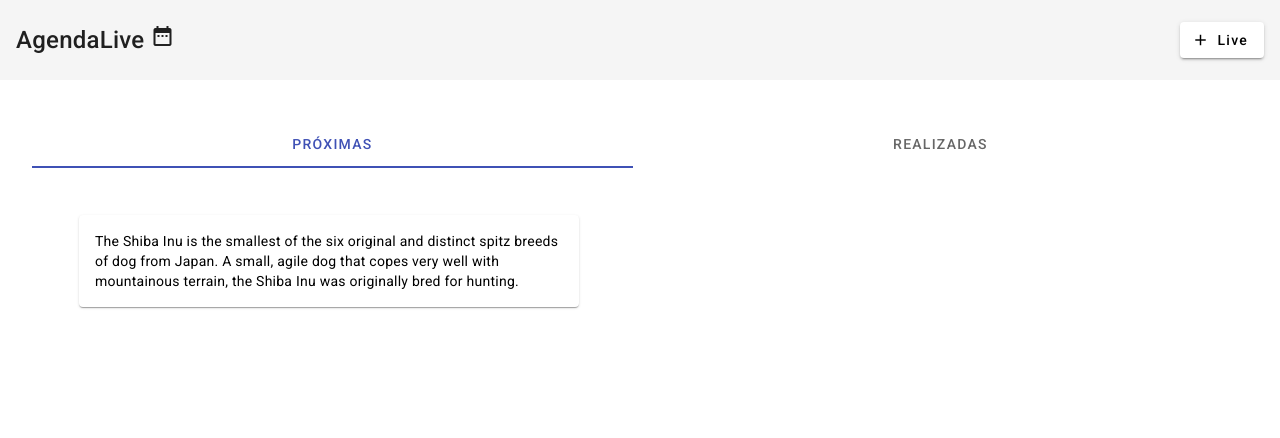
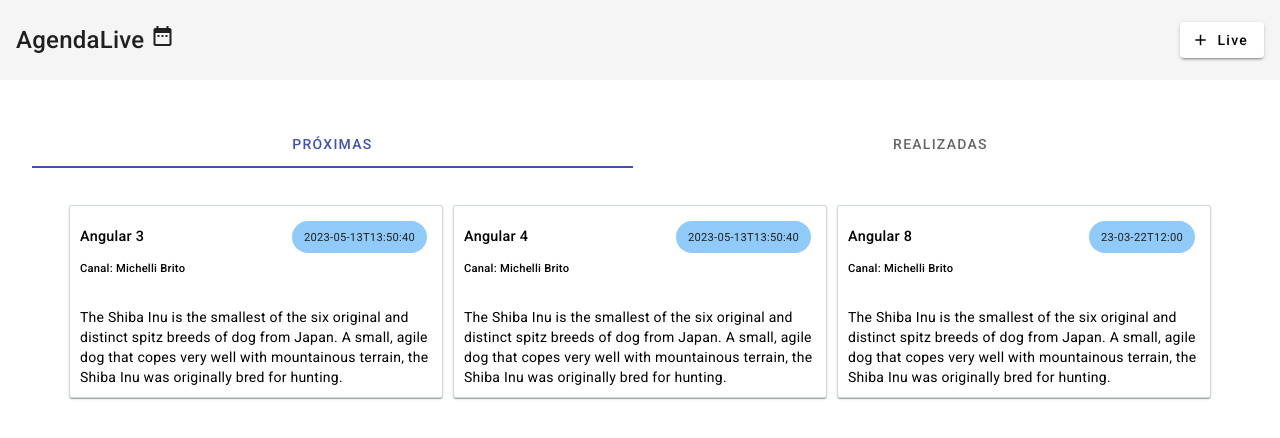
Before and after one commit to gustavoestevesr/agenda-live-angular, an Angular app: page / in a window 1280 px wide. Shown: the top 438 px of the page. Built offline with nearby package versions, Linux system fonts and the light colour scheme; data requests are answered from the project's data file.

Commit message:
Renderizando dados do componente Live List no HTML

```diff
--- a/src/app/app.module.ts
+++ b/src/app/app.module.ts
@@ -2,6 +2,7 @@ import { HttpClientModule } from '@angular/common/http';
 import { NgModule } from '@angular/core';
 import { MatButtonModule } from '@angular/material/button';
 import { MatCardModule } from '@angular/material/card';
+import { MatChipsModule } from '@angular/material/chips';
 import { MatIconModule } from '@angular/material/icon';
 import { MatTabsModule } from '@angular/material/tabs';
 import { MatToolbarModule } from '@angular/material/toolbar';
@@ -28,7 +29,8 @@ import { LiveListComponent } from './views/home/live-list/live-list.component';
     MatButtonModule,
     MatTabsModule,
     MatCardModule,
-    HttpClientModule
+    HttpClientModule,
+    MatChipsModule
   ],
   providers: [],
   bootstrap: [AppComponent]
--- a/src/app/views/home/live-list/live-list.component.css
+++ b/src/app/views/home/live-list/live-list.component.css
@@ -1,3 +1,22 @@
-.example-card {
-  max-width: 500px;
+.mat-card-live {
+  border: 1px solid #cfd8dc;
+  border-radius: 4px 3px 6px / 2px 4px;
+  padding-top: 15px;
+  padding-left: 0%;
+  padding-right: 0%;
+  padding-bottom: 0%;
+  margin: 5px;
 }
+
+.mat-card-title-live {
+  padding-left: 10px;
+  padding-top: 0px;
+  padding-right: 15px;
+  margin-bottom: 0px;
+  min-height: 70px;
+}
+
+.mat-chip-date {
+  background-color: #90caf9 !important;
+  color: black !important;
+}
--- a/src/app/views/home/live-list/live-list.component.html
+++ b/src/app/views/home/live-list/live-list.component.html
@@ -1,12 +1,20 @@
 <mat-tab-group style="padding-top: 40px; padding-left: 2rem; padding-right: 2rem;">
   <mat-tab label="PRÓXIMAS">
     <div class="row" style="display: flex; justify-content: start; padding: 2rem;">
-      <div style="margin: 15px;">
-        <mat-card class="example-card">
-          <mat-card-header>
-
-          </mat-card-header>
-          <mat-card-content>
+      <ng-container *ngFor="let live of nextLives" style="margin: 0.5%;">
+        <mat-card class="mat-card-live">
+          <mat-card-title class="mat-card-title-live">
+            <div class="row" style="display: flex; justify-content: space-between;">
+              <span style="font-size:0.9rem;" fxFlex="70" fxLayoutAlign="start center">{{live.liveName}}</span>
+              <mat-chip class="mat-chip-date" selected="true">
+                <span style="font-size:0.7rem;">{{live.liveDate}}</span>
+              </mat-chip>
+            </div>
+            <div class="row">
+              <p style="font-size:0.7rem;">Canal: <span>{{live.channelName}}</span></p>
+            </div>
+          </mat-card-title>
+          <mat-card-content style="padding: 10px;">
             <p>
               The Shiba Inu is the smallest of the six original and distinct spitz breeds of dog from Japan.
               A small, agile dog that copes very well with mountainous terrain, the Shiba Inu was originally
@@ -14,7 +22,7 @@
             </p>
           </mat-card-content>
         </mat-card>
-      </div>
+      </ng-container>
     </div>
   </mat-tab>
 
```
